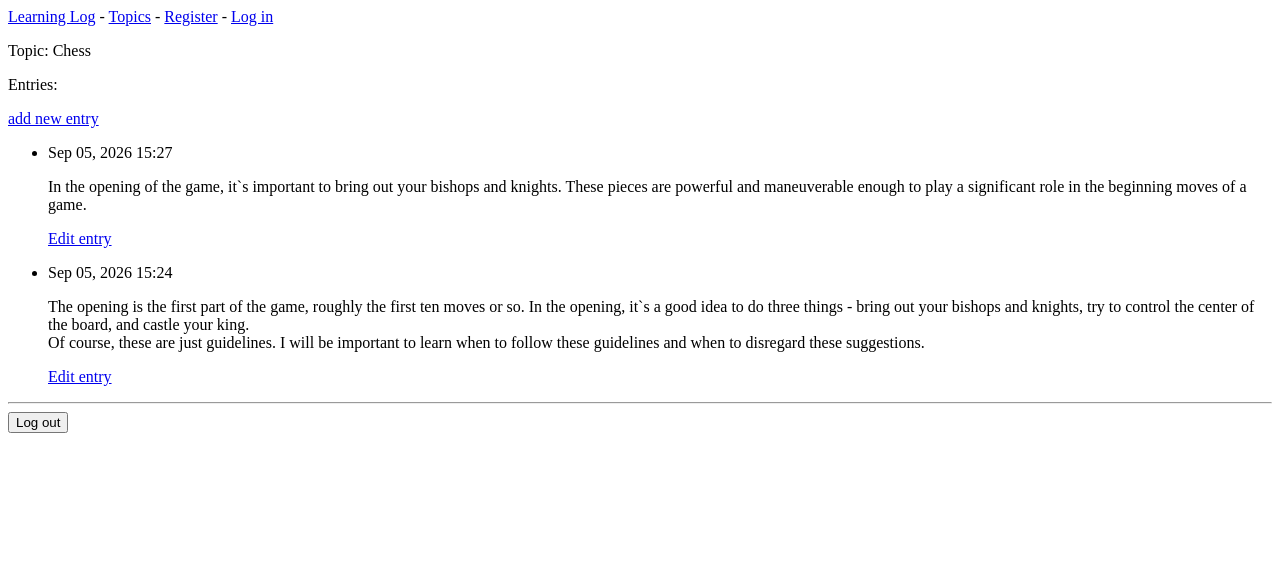
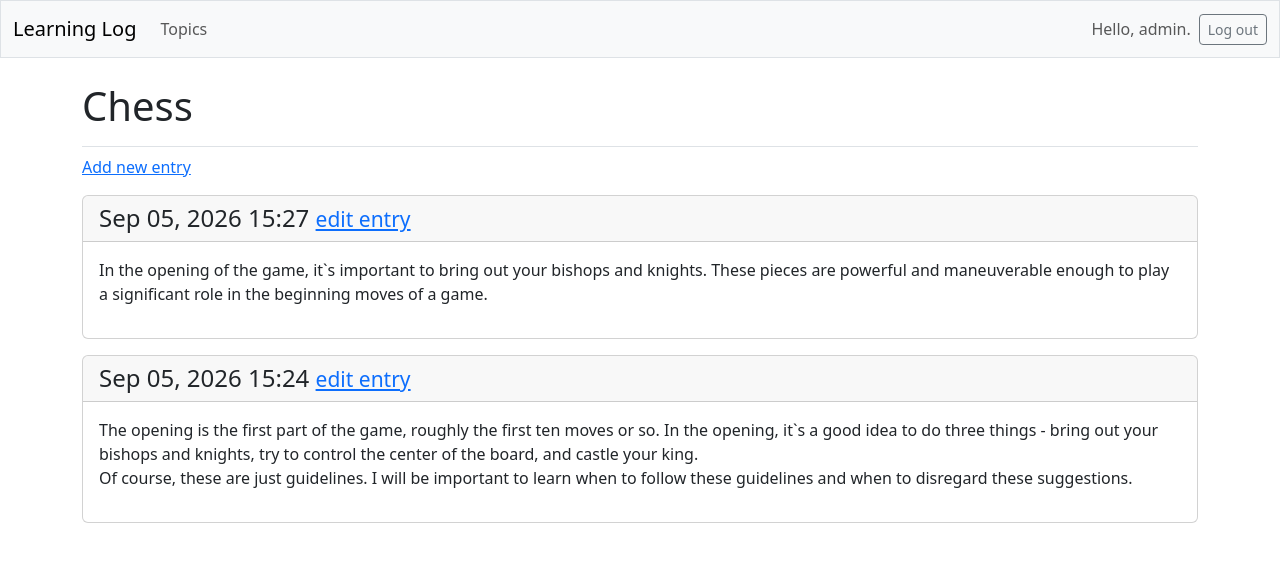
Before and after one commit to maxon2402ha-png/Learning_Log, a Django app: page /topics/1/ in a window 1280 px wide. Shown: the top 562 px of the page. Run offline with Django 5.2, Linux system fonts and the light colour scheme; a user stored in the database is signed in; data comes from the database, SQL or seed files in the repository; both versions use the stored data as it was after the commit; some libraries are stand-ins or nearby versions.

Commit message:
Add style

```diff
--- a/learning_logs/templates/learning_logs/base.html
+++ b/learning_logs/templates/learning_logs/base.html
@@ -1,20 +1,73 @@
-<p>
-    <a href="{% url 'learning_logs:index' %}">Learning Log</a> -
-    <a href="{% url 'learning_logs:topics' %}">Topics</a> -
-    {% if user.is_authenficated %}
-    Hello, {{ user.username }}.
-    {% else %}
-    <a href="{% url 'accounts:register' %}">Register</a> -
-    <a href="{% url 'accounts:login' %}">Log in</a>
-    {% endif %}
-</p>
+<!doctype html>
+<html lang="en">
+<head>
+  <meta charset="utf-8">
+  <meta name="viewport" content="width=device-width, initial-scale=1">
+  <title>Learning Log</title>
 
-{% block content %}{% endblock content %}
+  {% load django_bootstrap5 %}
+  {% bootstrap_css %}
+  {% bootstrap_javascript %}
 
-{% if user.is_authenticated %}
-    <hr/>
-    <form action="{% url 'accounts:logout' %}" method='post'>
-        {% csrf_token %}
-        <button name='submit'>Log out</button>
-    </form>
-{% endif %}
+</head>
+<body>
+  <nav class="navbar navbar-expand-md navbar-light bg-light mb-4 border">
+    <div class="container-fluid">
+      <a class="navbar-brand" href="{% url 'learning_logs:index' %}">
+          Learning Log</a>
+
+      <button class="navbar-toggler" type="button" data-bs-toggle="collapse"
+        data-bs-target="#navbarCollapse" aria-controls="navbarCollapse"
+        aria-expanded="false" aria-label="Toggle navigation">
+        <span class="navbar-toggler-icon"></span>
+      </button>
+
+      <div class="collapse navbar-collapse" id="navbarCollapse">
+        <ul class="navbar-nav me-auto mb-2 mb-md-0">
+          <li class="nav-item">
+            <a class="nav-link" href="{% url 'learning_logs:topics' %}">
+              Topics</a></li>
+        </ul>
+
+        <ul class="navbar-nav ms-auto mb-2 mb-md-0">
+
+          {% if user.is_authenticated %}
+            <li class="nav-item">
+              <span class="navbar-text me-2">Hello, {{ user.username }}.
+                </span></li>
+          {% else %}
+            <li class="nav-item">
+              <a class="nav-link" href="{% url 'accounts:register' %}">
+                  Register</a></li>
+            <li class="nav-item">
+              <a class="nav-link" href="{% url 'accounts:login' %}">
+                  Log in</a></li>
+          {% endif %}
+
+        </ul>
+
+        {% if user.is_authenticated %}
+          <form action="{% url 'accounts:logout' %}" method='post'>
+            {% csrf_token %}
+            <button name='submit' class='btn btn-outline-secondary btn-sm'>
+              Log out</button>
+          </form>
+        {% endif %}
+
+      </div>
+
+    </div>
+  </nav>
+
+  <main class="container">
+    <div class="pb-2 mb-2 border-bottom">
+      {% block page_header %}{% endblock page_header %}
+    </div>
+
+    <div>
+      {% block content %}{% endblock content %}
+    </div>
+  </main>
+
+</body>
+</html>
--- a/learning_logs/templates/learning_logs/topic.html
+++ b/learning_logs/templates/learning_logs/topic.html
@@ -1,25 +1,26 @@
-{% extends "learning_logs/base.html" %}
+{% extends 'learning_logs/base.html' %}
+
+{% block page_header %}
+  <h1>{{ topic.text }}</h1>
+{% endblock page_header %}
 
 {% block content %}
 
-<p>Topic: {{ topic }}</p>
-<p>Entries:</p>
-<p>
-    <a href="{% url 'learning_logs:new_entry' topic.id %}">add new entry</a>
-</p>
-<ul>
-    {% for entry in entries %}
-        <li>
-            <p>{{ entry.date_added|date:'M d, Y H:i' }}</p>
-            <p>{{ entry.text|linebreaks }}</p>
-            <p>
-                <a href="{% url 'learning_logs:edit_entry' entry.id %}">Edit entry</a>
-            </p>
-        </li>
-    {% empty %}
-        <li>
-            There are no entries for this topic yet.
-        </li>
-    {% endfor %}
-</ul>
+  <p>
+    <a href="{% url 'learning_logs:new_entry' topic.id %}">Add new entry</a>
+  </p>
+
+  {% for entry in entries %}
+    <div class="card mb-3">
+      <h4 class="card-header">
+        {{ entry.date_added|date:'M d, Y H:i' }}
+        <small><a href="{% url 'learning_logs:edit_entry' entry.id %}">
+          edit entry</a></small>
+      </h4>
+      <div class="card-body">{{ entry.text|linebreaks }}</div>
+    </div>
+  {% empty %}
+    <p>There are no entries for this topic yet.</p>
+  {% endfor %}
+
 {% endblock content %}
--- a/learning_logs/views.py
+++ b/learning_logs/views.py
@@ -10,7 +10,7 @@ def index(request):
 
 @login_required
 def topics(request):
-    topics = Topic.objects.filter(owner=request.user).order_by('date_added')
+    topics = Topic.objects.filter(owner=request.user).order_by('date_add')
     context = {'topics' : topics}
     return render(request, 'learning_logs/topics.html', context)
 
--- a/ll_project/settings.py
+++ b/ll_project/settings.py
@@ -33,6 +33,7 @@ ALLOWED_HOSTS = []
 INSTALLED_APPS = [
     'learning_logs',
     'accounts',
+    'django_bootstrap5',
     'django.contrib.admin',
     'django.contrib.auth',
     'django.contrib.contenttypes',
```
Also changed, not shown: accounts/templates/registration/login.html (+12 -8 lines), accounts/templates/registration/register.html (+11 -4 lines), learning_logs/templates/learning_logs/edit_entry.html (+13 -6 lines), learning_logs/templates/learning_logs/index.html (+15 -5 lines), learning_logs/templates/learning_logs/new_entry.html (+13 -6 lines), learning_logs/templates/learning_logs/new_topic.html (+12 -5 lines), learning_logs/templates/learning_logs/topics.html (+16 -10 lines), db.sqlite3.
